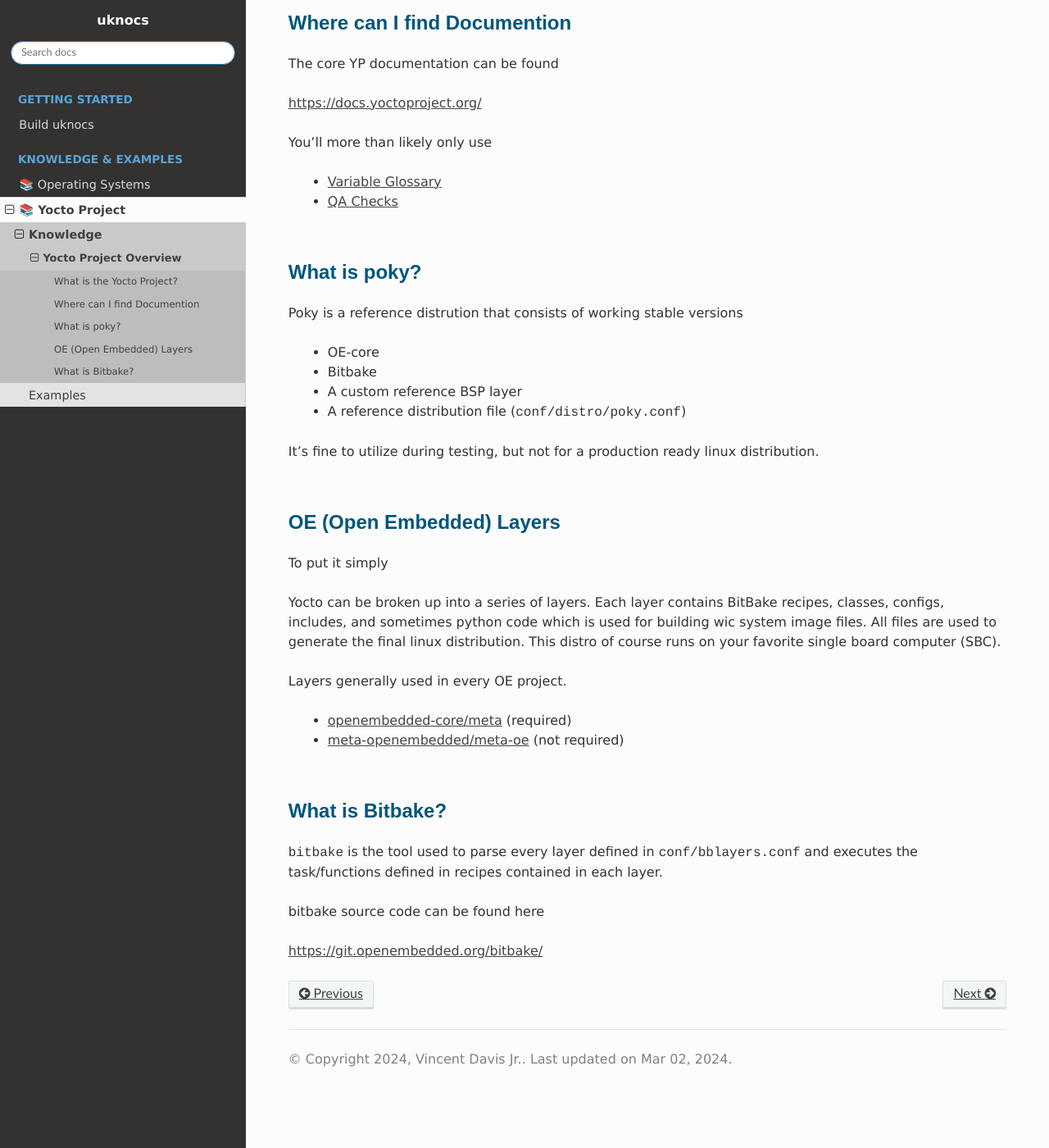
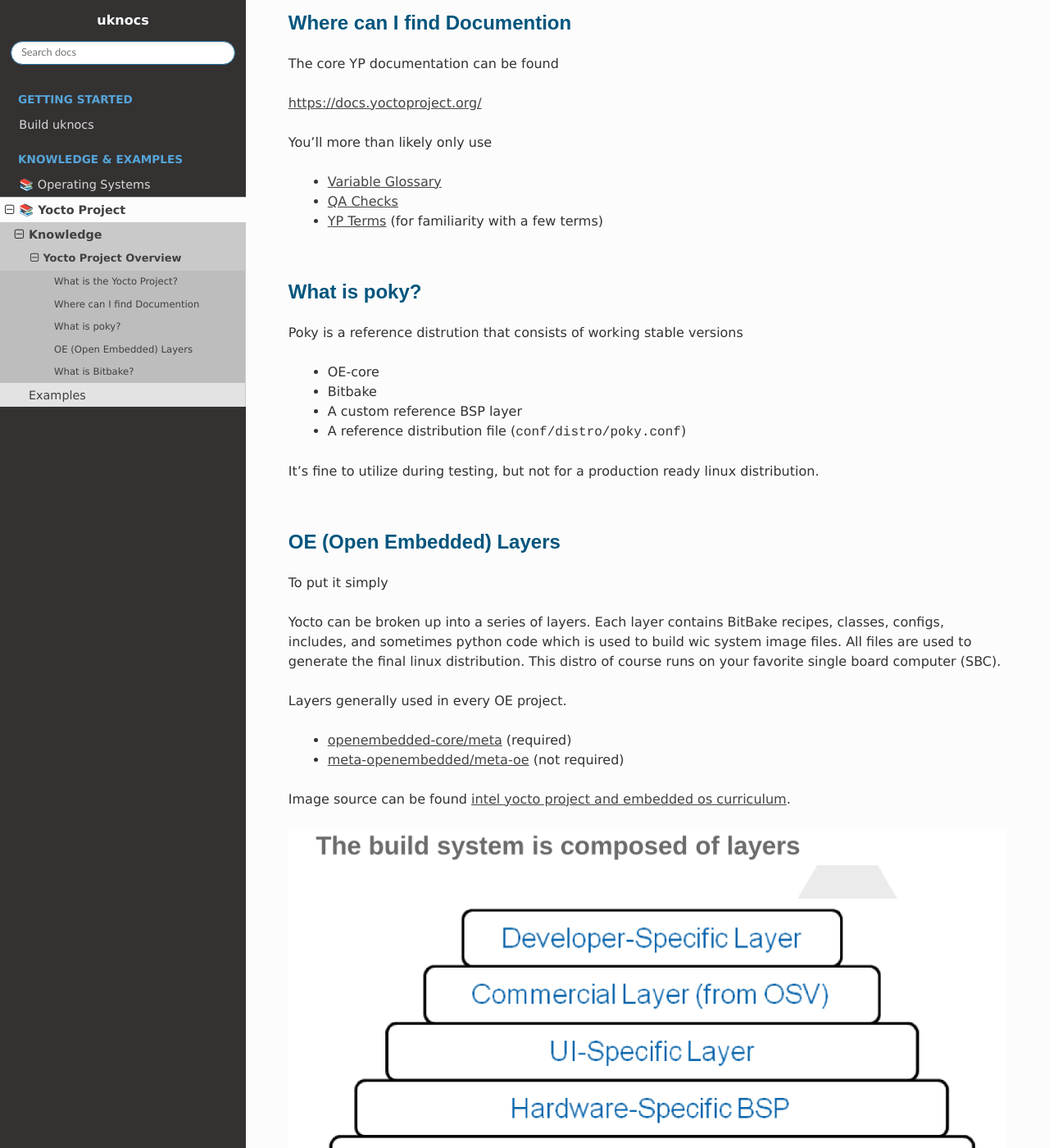
Before and after one commit to under-view/uknocs, a Sphinx documentation site: the page built from docs/yocto-project/knowledge/overview.rst, in a window 1280 px wide and 1400 px high, scrolled down 526 px. Shown: the whole window at 82% size. Built offline with Sphinx 7.4.7 and the Read the Docs theme 2.0.0, drawn with Linux system fonts in a browser that asks for light colours; formulas are drawn with MathJax 3.

Commit message:
yp-overview: add OE Layer stack image
Signed-off-by: Vincent Davis Jr <vince@underview.tech>

```diff
--- a/docs/yocto-project/knowledge/overview.rst
+++ b/docs/yocto-project/knowledge/overview.rst
@@ -28,6 +28,7 @@
 
 	* `Variable Glossary`_
 	* `QA Checks`_
+	* `YP Terms`_ (for familiarity with a few terms)
 
 =============
 What is poky?
@@ -51,7 +52,7 @@
 
 Yocto can be broken up into a series of layers. Each layer contains
 BitBake recipes, classes, configs, includes, and sometimes python code
-which is used for building wic system image files. All files are used
+which is used to build wic system image files. All files are used
 to generate the final linux distribution. This distro of course runs on
 your favorite single board computer (SBC).
 
@@ -59,6 +60,10 @@
 
 	* `openembedded-core/meta`_ (required)
 	* `meta-openembedded/meta-oe`_ (not required)
+
+Image source can be found `intel yocto project and embedded os curriculum`_.
+
+.. image:: ../../pics/oe-layer-stack.png
 
 ================
 What is Bitbake?
@@ -71,8 +76,9 @@
 
 https://git.openembedded.org/bitbake/
 
-
 .. _Variable Glossary: https://docs.yoctoproject.org/ref-manual/variables.html
 .. _QA Checks: https://docs.yoctoproject.org/dev/ref-manual/qa-checks.html
+.. _YP Terms: https://docs.yoctoproject.org/ref-manual/terms.html
 .. _openembedded-core/meta: https://git.openembedded.org/openembedded-core/tree/meta
 .. _meta-openembedded/meta-oe: https://git.openembedded.org/meta-openembedded/tree/meta-oe
+.. _intel yocto project and embedded os curriculum: https://www.intel.com/content/dam/www/public/us/en/documents/education/University/yocto-project-and-embedded-os-curriculum.pdf
```
Also changed, not shown: docs/pics/oe-layer-stack.png (added).
